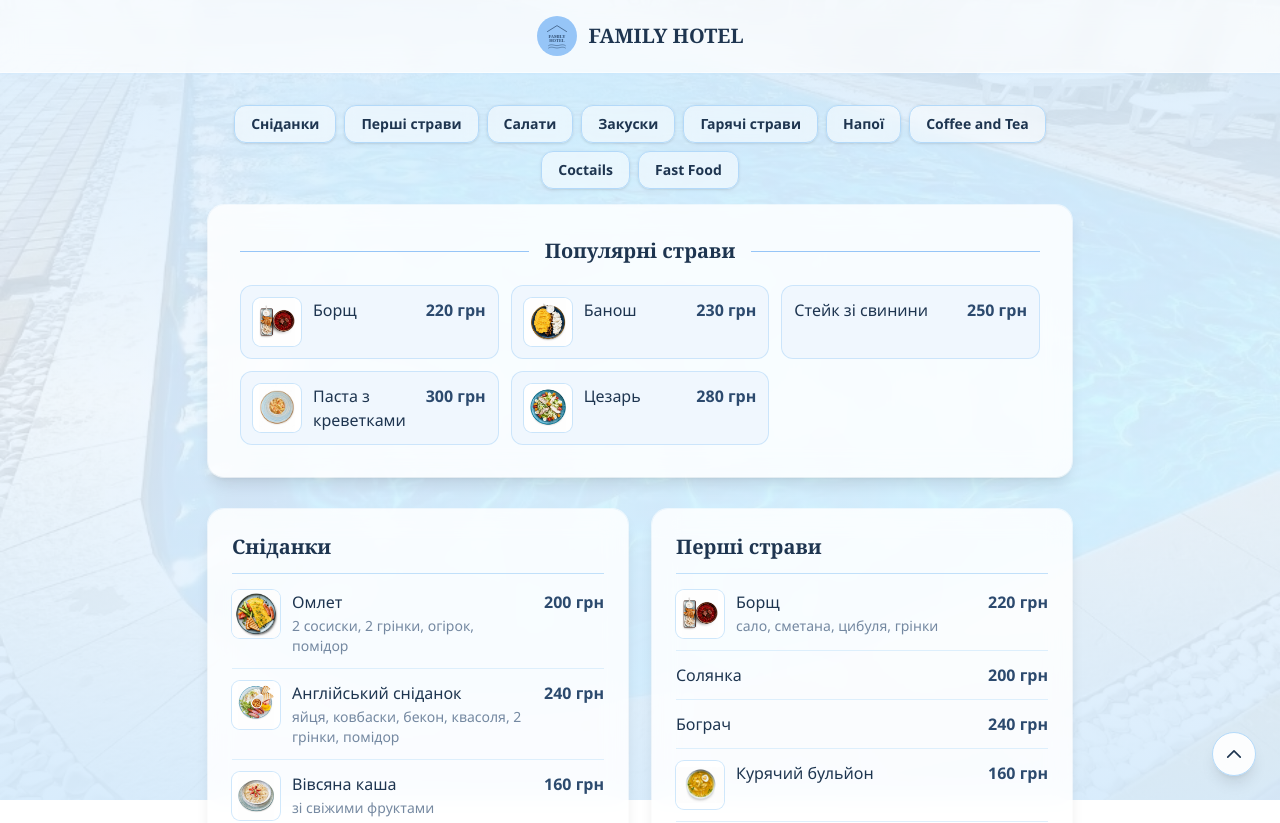
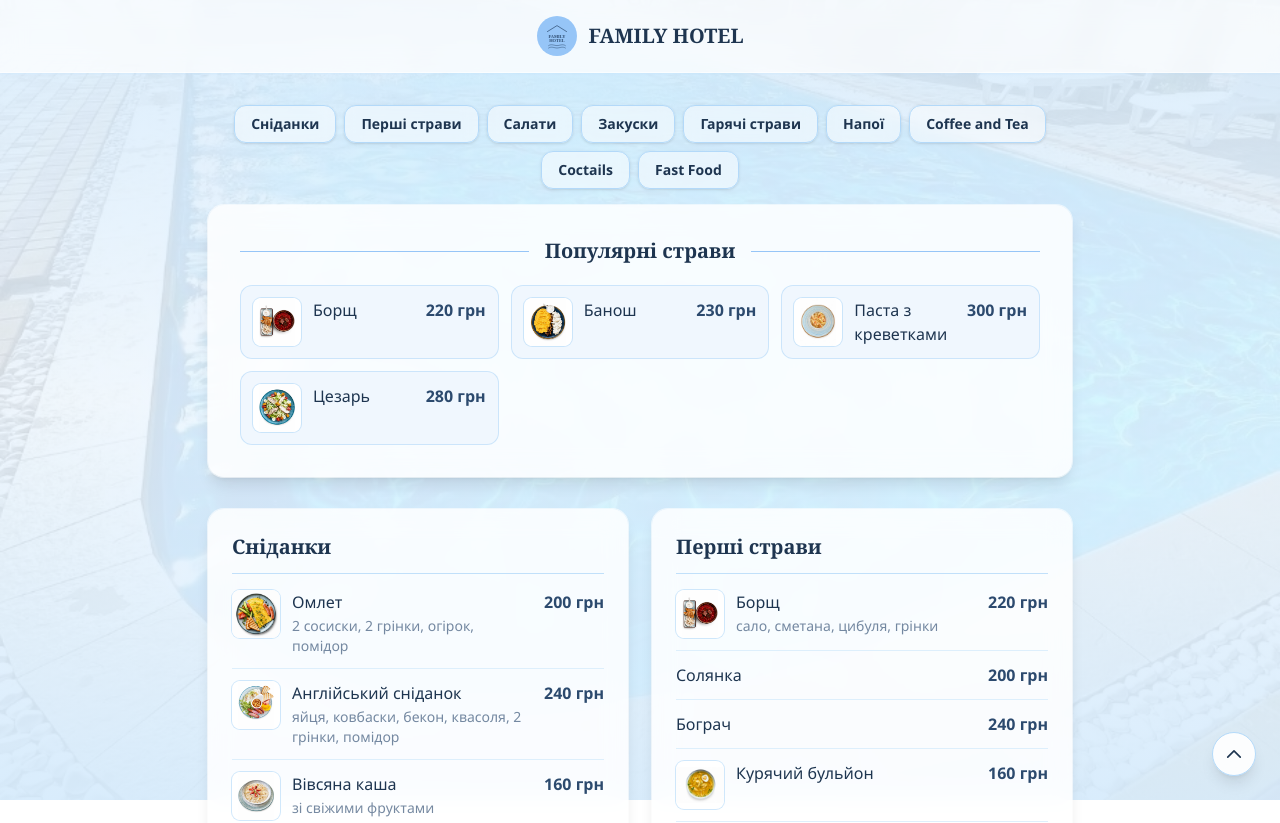
Before and after one commit to roman-alex/family-hotel, a React (Vite) app: page /restaurant in a window 1280 px wide. Shown: the top 823 px of the page. Built offline with nearby package versions, Linux system fonts and the light colour scheme; no server answers.

Commit message:
update menuHits

```diff
--- a/src/data/restaurantMenu.ts
+++ b/src/data/restaurantMenu.ts
@@ -14,7 +14,6 @@ export type MenuSection = {
 export const menuHits: MenuItem[] = [
   { name: 'Борщ', price: 220, image: 'images/dishes/borshch.webp' },
   { name: 'Банош', price: 230, image: 'images/dishes/banosh.webp' },
-  { name: 'Стейк зі свинини', price: 250 },
   { name: 'Паста з креветками', price: 300, image: 'images/dishes/pasta-z-krevetkamy.webp' },
   { name: 'Цезарь', price: 280, image: 'images/dishes/cezar.webp' },
 ]
```
